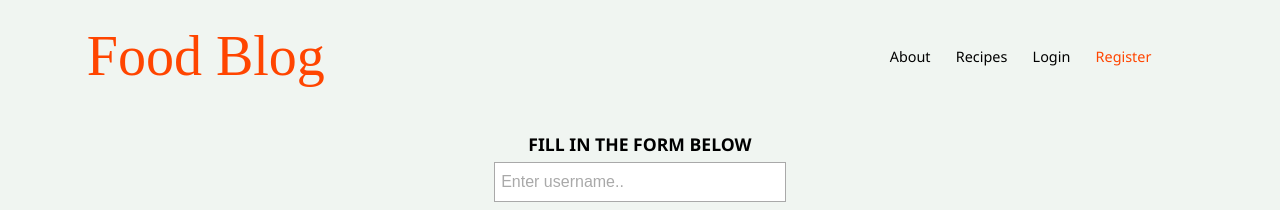
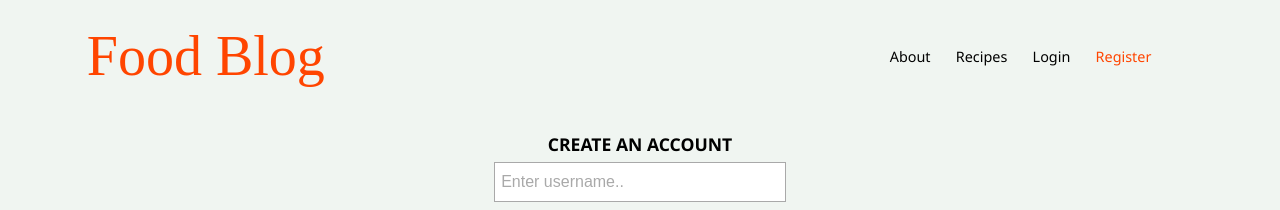
Before and after one commit to g-t-georgiev/recipe-blog, a React (Create React App) app: page /auth/register in a window 1280 px wide. Shown: the top 210 px of the page. Built offline with nearby package versions, Linux system fonts and the light colour scheme; a web font is replaced by a local one.

Commit message:
Removed props passing for validation conditions.

```diff
--- a/src/components/Auth/Register/Register.js
+++ b/src/components/Auth/Register/Register.js
@@ -1,4 +1,4 @@
-import { Link } from "react-router-dom";
+import { Link } from 'react-router-dom';
 
 import Form from '../../shared/form/Form';
 import FormFooter from '../../shared/form/form-footer/FormFooter';
@@ -7,13 +7,10 @@ import FormButton from '../../shared/form/form-button/FormButton';
 
 function Register() {
 
-    const submitHandler = function () {
-        console.log('Submitted');
-    }
 
     return (
         <section>
-            <Form formTitle="Create an account" formSubmitAction={submitHandler}>
+            <Form name="registerForm" title="Create an account">
                 <FormInput name="username" placeholder="Enter username.." />
                 <FormInput type="email" name="email" placeholder="Enter email address.." />
                 <FormInput type="password" name="password" placeholder="Enter password.." />
```
